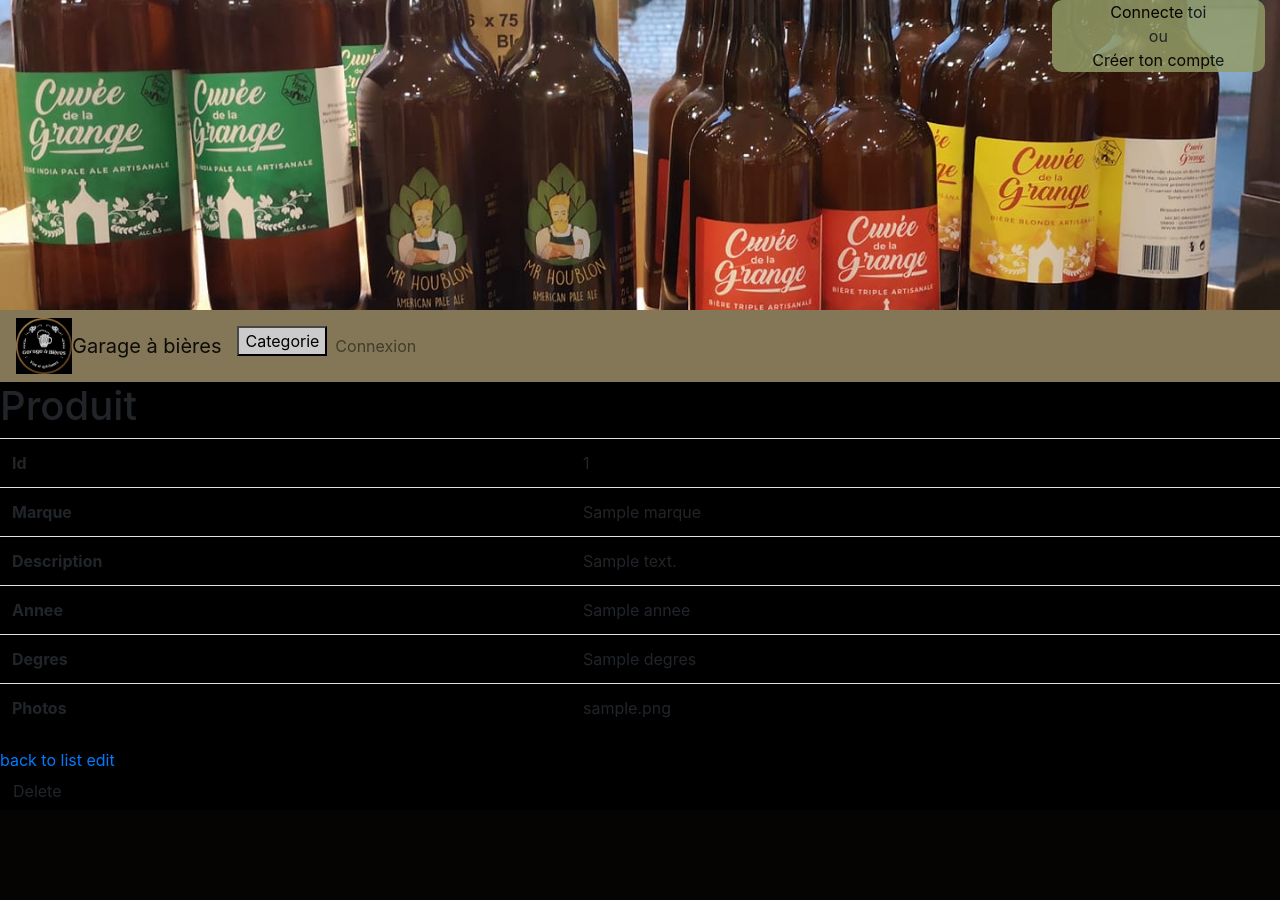
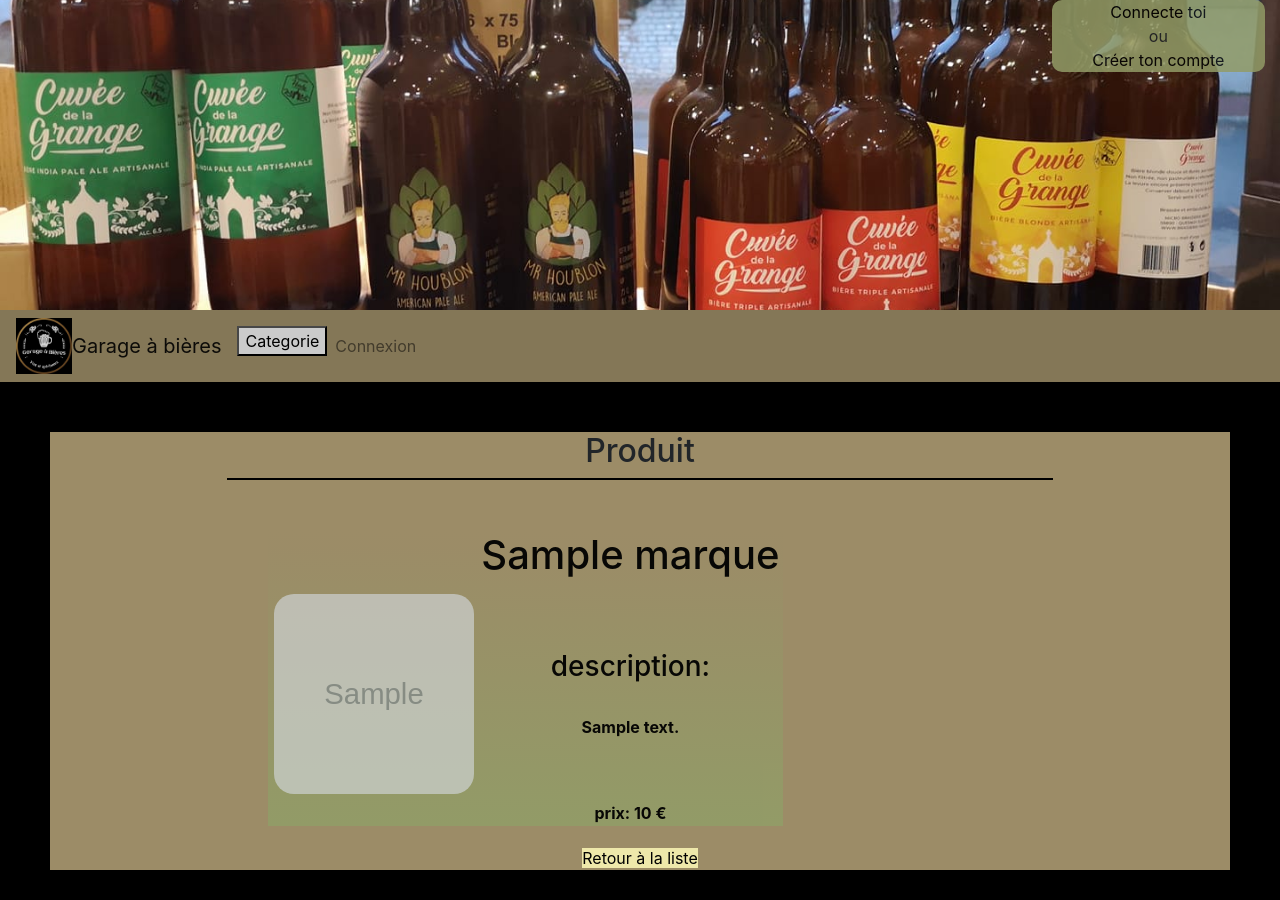
Before and after one commit to Jerem5962/Garage_a_bieres, a PHP site: template templates/produit/show.html.twig in a window 1280 px wide. Before the commit the page ends 797 px from the top, so only its background shows below. Run offline with PHP 8.4, Linux system fonts and the light colour scheme; the template is opened without the code that fills it: most values are stand-ins (such as "Sample title", 1, 10 or a date in 2020); grey boxes marked "Sample" are stand-in pictures; lists and menus that the app fills with data are empty; style sheets or scripts are compiled from the project's sources; some libraries are stand-ins or nearby versions.

Commit message:
add view for show product and debug css

```diff
--- a/assets/scss/app.scss
+++ b/assets/scss/app.scss
@@ -58,5 +58,9 @@
             }
     }
 
+    .title_card {
+        margin: 50px auto;
+        border-bottom: solid black 2px;
+    }
 
 }
--- /dev/null
+++ b/assets/scss/cardProduct.scss
@@ -0,0 +1,36 @@
+@import "vars";
+
+#productCard {
+  color: black;
+  text-decoration: none;
+  background-color: black;
+
+  .produit_card {
+    display: flex;
+    margin: 20px auto;
+    width: 90%;
+
+    img {
+      height: 200px;
+      width: 200px;
+      border-radius: 20px;
+      margin: 5px;
+      opacity: 65%;
+    }
+
+    table:hover {
+      background: linear-gradient(black 20%, $primary-color);
+      color: $secondary-color;
+    }
+
+    table {
+      opacity: 95%;
+      text-align: center;
+      background: linear-gradient($primary-color, $secondary-color);
+
+      thead {
+        text-align: center;
+      }
+    }
+  }
+}
--- a/assets/scss/home.scss
+++ b/assets/scss/home.scss
@@ -2,52 +2,31 @@
 // index.html.twig
 body {
     main {
-        height: 100vh;
+        //height: 100vh;
+
         .container_body {
             margin: 30px 50px;
             background-color: $primary-color;
+        }
 
         .content {
             width: 70%;
             height: auto;
             margin: 10px auto;
+            text-align: center;
+
+            a {
+                color: black;
+                background-color: palegoldenrod;
+            }
         }
 
         .content_product {
-                height: 35vh;
-                overflow: scroll;
+            height: 40vh;
+            //overflow: scroll;
             overflow-x: hidden;
-
-                .produit_card {
-                    display: flex;
-                    margin: 5px auto;
-                    width: 90%;
         }
 
-                a {
-                    color: black;
-                    text-decoration: none;
-                }
-
-                img {
-                    height: 200px;
-                    width: 200px;
-                    border-radius: 20px;
-                    margin: 5px;
-                    opacity: 65%;
-                }
-
-                table {
-                    opacity: 95%;
-                    text-align: center;
-                    background-color: #929C67;
-
-                    thead {
-                        text-align: center;
-                    }
-                }
-            }
 
     }
 }
-}
--- a/src/Controller/ProduitController.php
+++ b/src/Controller/ProduitController.php
@@ -66,6 +66,9 @@
 
     /**
      * @Route("/{id}/edit", name="produit_edit", methods={"GET","POST"})
+     * @param Request $request
+     * @param Produit $produit
+     * @return Response
      */
     public function edit(Request $request, Produit $produit): Response
     {
@@ -86,6 +89,9 @@
 
     /**
      * @Route("/{id}", name="produit_delete", methods={"DELETE"})
+     * @param Request $request
+     * @param Produit $produit
+     * @return Response
      */
     public function delete(Request $request, Produit $produit): Response
     {
--- a/src/Entity/Categorie.php
+++ b/src/Entity/Categorie.php
@@ -80,4 +80,8 @@
 
         return $this;
     }
+
+    public function __toString() {
+        return $this->nom;
+    }
 }
--- /dev/null
+++ b/templates/cardProduct.html.twig
@@ -0,0 +1,35 @@
+<a href="{{ path('produit_show', { id:produit.id }) }}" id="productCard">
+    <div class="produit_card">
+        <table class="">
+            <thead>
+            <tr>
+                <th></th>
+                <th>
+                    <h1>{{ produit.marque }}</h1>
+                </th>
+                <th></th>
+            </tr>
+            </thead>
+            <tboby>
+                <tr>
+                    <th>
+                        <img src="{{ produit.photos }}" alt="">
+                    </th>
+                    <th>
+                        <h3>description:</h3>  <br>
+                        {{ produit.description }}
+                    </th>
+                </tr>
+            </tboby>
+            <tfoot>
+            <tr>
+                <th>
+                </th>
+                <th>
+                    prix: {{ produit.price }} €
+                </th>
+            </tr>
+            </tfoot>
+        </table>
+    </div>
+</a>
--- a/templates/produit/show.html.twig
+++ b/templates/produit/show.html.twig
@@ -1,42 +1,29 @@
 {% extends 'base.html.twig' %}
+
+{% block stylesheets %}
+    {{ parent() }}
+    {{ encore_entry_link_tags('home') }}
+    {{ encore_entry_link_tags('cardProduct') }}
+{% endblock %}
 
 {% block title %}Produit{% endblock %}
 
 {% block body %}
-    <h1>Produit</h1>
+<main>
+    <div class="container_body">
+        <div class="content">
+            <div class="title_card">
+                <h2 class="text-center">Produit</h2>
+            </div>
+            {% include 'cardProduct.html.twig' %}
+            <a href="{{ path('produit_index') }}">Retour à la liste</a>
 
-    <table class="table">
-        <tbody>
-            <tr>
-                <th>Id</th>
-                <td>{{ produit.id }}</td>
-            </tr>
-            <tr>
-                <th>Marque</th>
-                <td>{{ produit.marque }}</td>
-            </tr>
-            <tr>
-                <th>Description</th>
-                <td>{{ produit.description }}</td>
-            </tr>
-            <tr>
-                <th>Annee</th>
-                <td>{{ produit.annee }}</td>
-            </tr>
-            <tr>
-                <th>Degres</th>
-                <td>{{ produit.degres }}</td>
-            </tr>
-            <tr>
-                <th>Photos</th>
-                <td>{{ produit.photos }}</td>
-            </tr>
-        </tbody>
-    </table>
+            {% if app.user and app.user.roles[0] == 'ROLE_ADMIN' %}
+                <a href="{{ path('produit_edit', {'id': produit.id}) }}">edit</a>
+                {{ include('produit/_delete_form.html.twig') }}
+            {% endif %}
+        </div>
+    </div>
+</main>
 
-    <a href="{{ path('produit_index') }}">back to list</a>
-
-    <a href="{{ path('produit_edit', {'id': produit.id}) }}">edit</a>
-
-    {{ include('produit/_delete_form.html.twig') }}
 {% endblock %}
--- a/webpack.config.js
+++ b/webpack.config.js
@@ -28,6 +28,7 @@
     .addEntry('home', './assets/scss/home.scss')
     .addEntry('navigation', './assets/js/navbar.js')
     .addEntry('produits', './assets/scss/produits.scss')
+    .addEntry('cardProduct', './assets/scss/cardProduct.scss')
     //.addEntry('page1', './assets/js/page1.js')
     //.addEntry('page2', './assets/js/page2.js')
 
```
Also changed, not shown: src/Controller/ProduitsController.php (+4 -3 lines), templates/home/index.html.twig (+17 -4 lines). Lines whose indentation alone changed are shown as unchanged.
